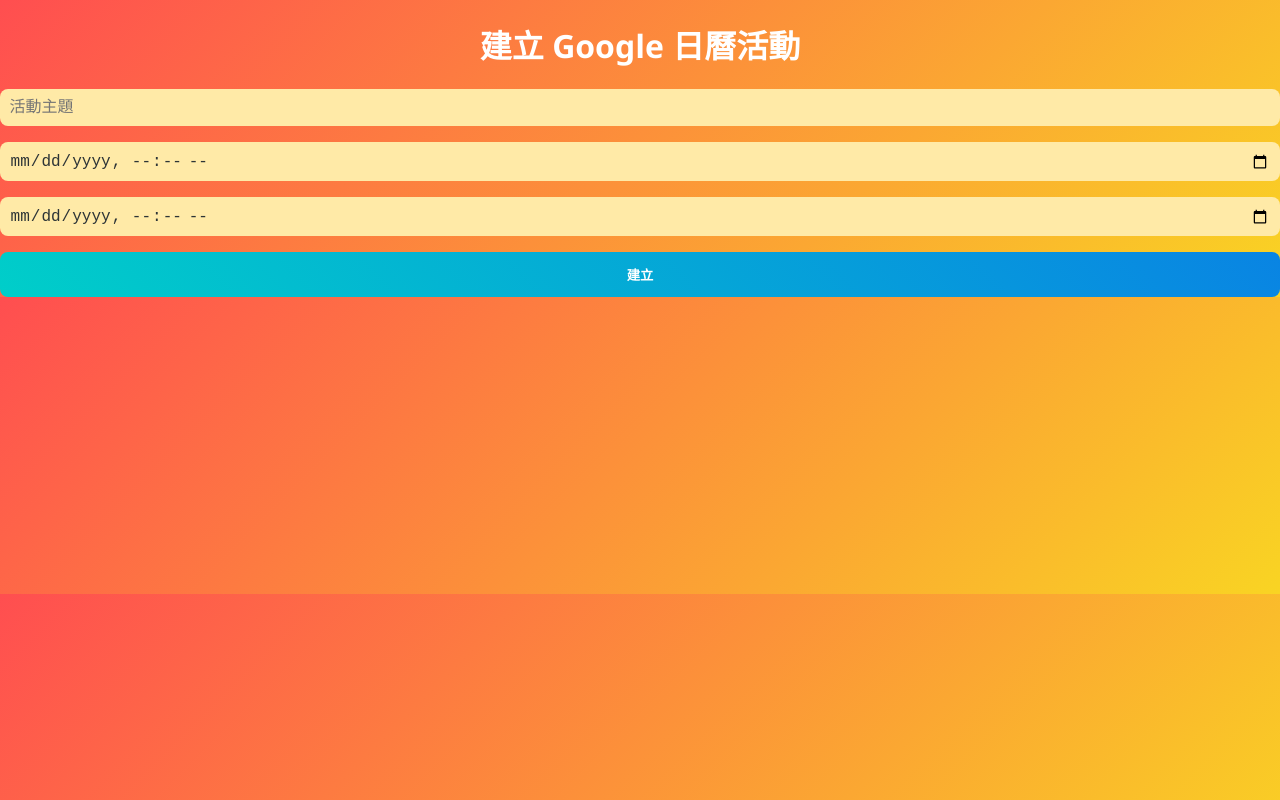
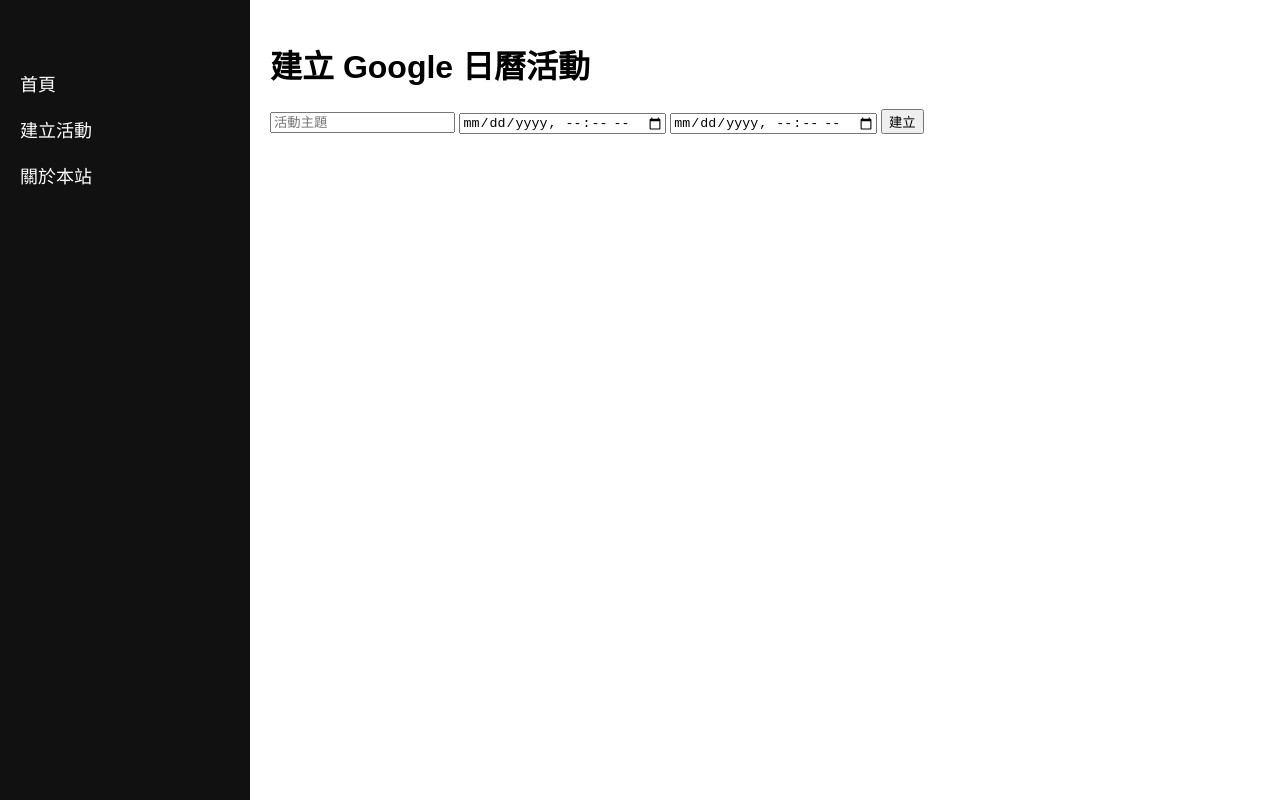
Before and after one commit to windgod31202/calendar-web, a plain HTML site: page pages/create-calendar-event.html in a window 1280 px wide. Drawn offline with Linux system fonts and the light colour scheme; files that its build step writes are made by us from their sources.

Commit message:
Change page function Test

```diff
--- a/assets/css/style.css
+++ b/assets/css/style.css
@@ -1,88 +1,69 @@
-/* 全體風格設定 */
+/* 基本樣式設定 */
 body {
-    font-family: 'Segoe UI', Tahoma, Geneva, Verdana, sans-serif;
-    background: linear-gradient(135deg, #ff4e50, #f9d423);
-    color: #fff;
   margin: 0;
-    padding: 0;
+  font-family: Arial, sans-serif;
+  display: flex;
 }
 
-  /* 容器 */
-  .container {
-    max-width: 600px;
-    margin: 4rem auto;
-    padding: 2rem;
-    background: rgba(0, 0, 0, 0.5);
-    border-radius: 16px;
-    box-shadow: 0 8px 20px rgba(0, 0, 0, 0.3);
-    backdrop-filter: blur(10px);
+/* Sidebar - 常駐開啟並具有滾動功能 */
+.sidebar {
+  height: 100vh; /* 佔滿整個視窗高度 */
+  width: 250px; /* 設定固定寬度 */
+  position: fixed; /* 固定在頁面上 */
+  top: 0;
+  left: 0;
+  background-color: #111;
+  overflow-y: auto; /* 啟用垂直滾動條 */
+  transition: 0.3s;
+  padding-top: 60px;
 }
 
-  /* 標題 */
-  h1 {
-    text-align: center;
-    color: #ffffff;
-    font-size: 2rem;
+/* Sidebar links */
+.sidebar a {
+  padding: 10px 20px;
+  text-decoration: none;
+  font-size: 18px;
+  color: white;
+  display: block;
+  transition: 0.2s;
 }
 
-  /* 表單樣式 */
-  form {
-    display: flex;
-    flex-direction: column;
-    gap: 1rem;
+/* Hover effect */
+.sidebar a:hover {
+  background-color: #575757;
 }
 
-  label {
-    font-weight: bold;
-    color: #ffefc5;
+/* Main content area */
+.main {
+  margin-left: 250px; /* 主內容區域移到右側，避免被選單遮擋 */
+  padding: 20px;
+  flex-grow: 1;
 }
 
-  input {
-    padding: 0.6rem;
+/* 按鈕樣式（如果還有使用的話） */
+.openbtn {
+  font-size: 20px;
+  cursor: pointer;
+  background-color: #111;
+  color: white;
+  padding: 10px 15px;
   border: none;
-    border-radius: 8px;
-    font-size: 1rem;
-    background: #ffeaa7;
-    color: #2d3436;
+  position: absolute;
+  top: 20px;
+  left: 20px;
+  z-index: 100; /* 確保按鈕在頂層 */
 }
 
-  input:focus {
-    outline: 2px solid #fd79a8;
+/* 可調整選單的滾動條外觀（可選） */
+.sidebar::-webkit-scrollbar {
+  width: 8px;
 }
 
-  /* 按鈕 */
-  button {
-    padding: 0.8rem;
-    background: linear-gradient(45deg, #00cec9, #0984e3);
-    color: white;
-    font-weight: bold;
-    border: none;
-    border-radius: 8px;
-    cursor: pointer;
-    transition: background 0.3s ease, transform 0.2s;
+.sidebar::-webkit-scrollbar-thumb {
+  background-color: #575757;
+  border-radius: 4px;
 }
 
-  button:hover {
-    background: linear-gradient(45deg, #6c5ce7, #fd79a8);
-    transform: scale(1.05);
+.sidebar::-webkit-scrollbar-track {
+  background-color: #333;
 }
-
-  /* 結果區域 */
-  #result {
-    margin-top: 2rem;
-    text-align: center;
-    font-size: 1.2rem;
-  }
-
-  #result a {
-    color: #ffeaa7;
-    text-decoration: underline;
-  }
-  select {
-    padding: 0.6rem;
-    border: none;
-    border-radius: 8px;
-    font-size: 1rem;
-    background: #ffeaa7;
-    color: #2d3436;
-  }
--- a/pages/create-calendar-event.html
+++ b/pages/create-calendar-event.html
@@ -3,9 +3,23 @@
 <head>
   <meta charset="UTF-8">
   <title>建立活動</title>
-  <link rel="stylesheet" href="style.css">
+  <link rel="stylesheet" href="../assets/css/style.css">
 </head>
 <body>
+  <!-- 側邊選單會在此動態插入 -->
+  <script>
+    document.addEventListener("DOMContentLoaded", function() {
+      fetch('sidebar.html')
+        .then(response => response.text())
+        .then(data => {
+          document.body.insertAdjacentHTML('afterbegin', data); // 在 body 開頭插入sidebar
+        })
+        .catch(err => console.error('無法加載側邊選單:', err));
+    });
+  </script>
+
+  <!-- 頁面主內容 -->
+  <div class="main" id="mainContent">
     <h1>建立 Google 日曆活動</h1>
     <form id="eventForm">
       <input type="text" id="title" placeholder="活動主題" required>
@@ -13,6 +27,7 @@
       <input type="datetime-local" id="end" required>
       <button type="submit">建立</button>
     </form>
+  </div>
 
   <script>
     document.getElementById('eventForm').addEventListener('submit', function(e) {
--- /dev/null
+++ b/pages/sidebar.html
@@ -0,0 +1,6 @@
+<!-- sidebar.html -->
+<div id="mySidebar" class="sidebar">
+    <a href="index.html">首頁</a>
+    <a href="create-calendar-event.html">建立活動</a>
+    <a href="about.html">關於本站</a>
+  </div>
```
Also changed, not shown: assets/js/script.js (added, +10 -0 lines), index.html (+14 -76 lines), script.js (deleted, +0 -30 lines). Lines whose indentation alone changed are shown as unchanged.
